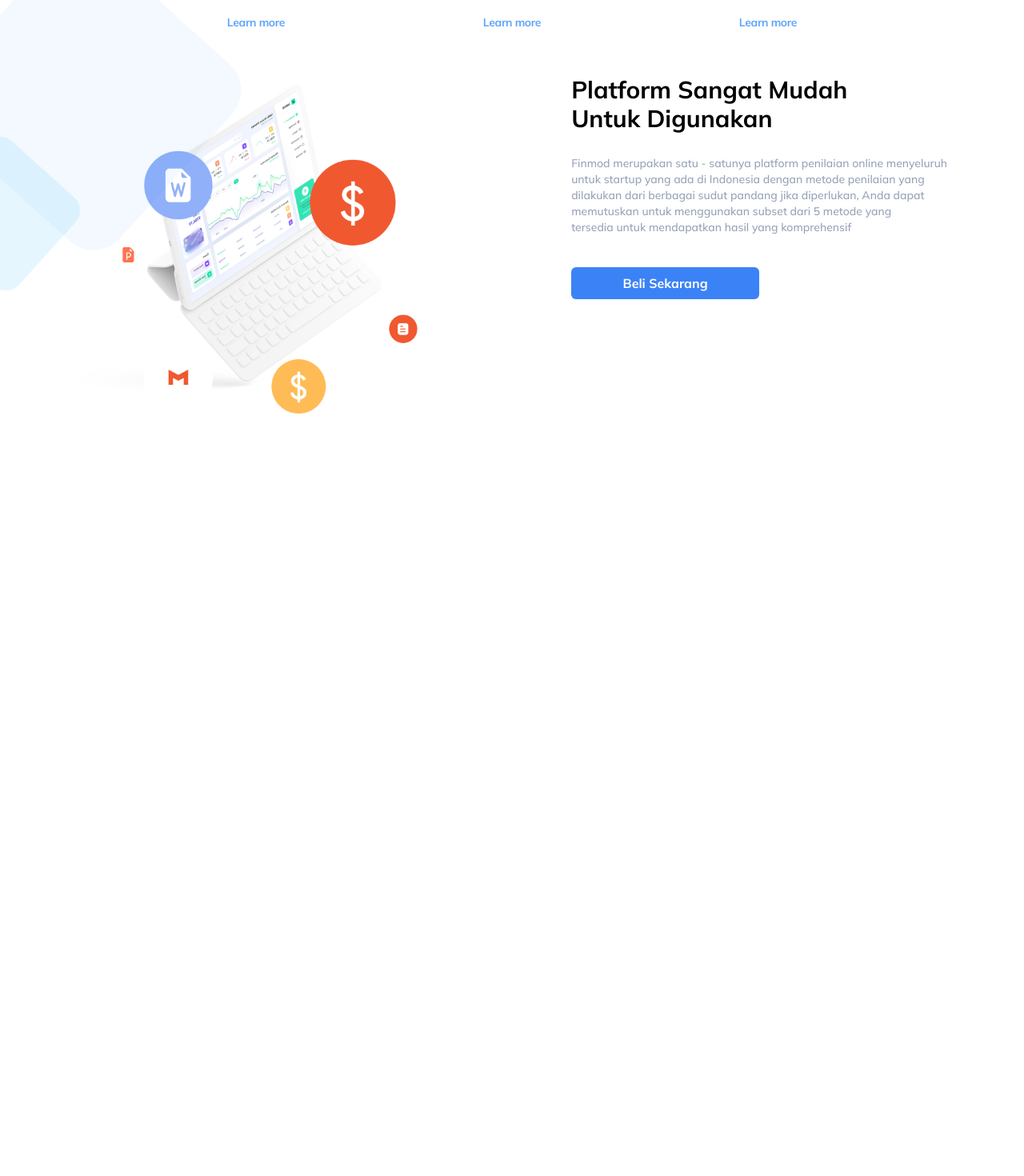
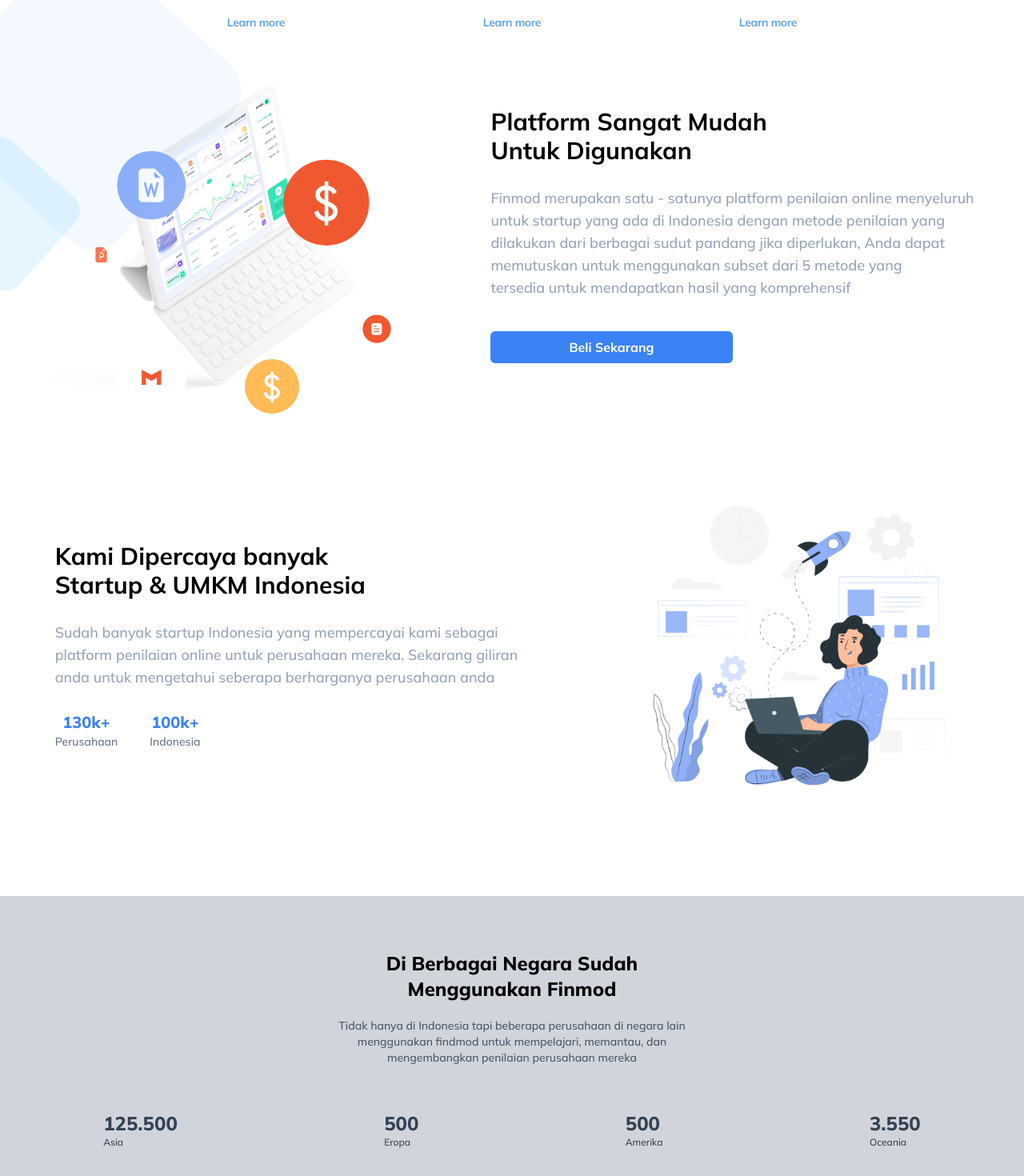
Before and after one commit to Trigha/single-landingPage, a React (Create React App) app: page / in a window 1280 px wide. Shown: the part 1450-2920 px from the top of the page at 80% size. Before the commit the page ends 1967 px from the top, so only its background shows below. Built offline with nearby package versions, Linux system fonts and the light colour scheme.

Commit message:
add about page section 4

```diff
--- a/src/component/about/about.jsx
+++ b/src/component/about/about.jsx
@@ -8,10 +8,11 @@
 import bgAbout from '../../img/Group.png';
 import bgAbout2 from '../../img/Group103.png';
 import bgAbout3 from '../../img/Group3.png';
+import startUp from '../../img/StartupLife.png';
 
 function About() {
   return (
-    <div className="pt-[50rem]">
+    <div className="pt-[50rem] h-full">
       <div className="mx-auto">
         <h1 className="font-bold text-3xl text-center">Mengapa Harus Kami</h1>
 
@@ -200,31 +201,123 @@
           className="hidden md:block mx-auto w-1/3 h-1/2"
         />
 
-        <div className="flex flex-col mx-auto">
+        <div className="flex flex-col mx-auto mt-10">
           <h1 className="font-bold text-center md:text-left text-black text-3xl">
             Platform Sangat Mudah
           </h1>
           <h1 className="font-bold text-center md:text-left text-black text-3xl">
             Untuk Digunakan
           </h1>
-          <p className="font-medium text-center md:text-left text-sm text-slate-400 mt-7">
+          <p className="font-medium text-center md:text-left text-sm md:text-lg text-slate-400 mt-7">
             Finmod merupakan satu - satunya platform penilaian online menyeluruh
           </p>
-          <p className="font-medium text-center md:text-left text-sm text-slate-400">
+          <p className="font-medium text-center md:text-left text-sm md:text-lg text-slate-400">
             untuk startup yang ada di Indonesia dengan metode penilaian yang
           </p>
-          <p className="font-medium text-center md:text-left text-sm text-slate-400">
+          <p className="font-medium text-center md:text-left text-sm md:text-lg text-slate-400">
             dilakukan dari berbagai sudut pandang jika diperlukan, Anda dapat
           </p>
-          <p className="font-medium text-center md:text-left text-sm text-slate-400">
+          <p className="font-medium text-center md:text-left text-sm md:text-lg text-slate-400">
             memutuskan untuk menggunakan subset dari 5 metode yang
           </p>
-          <p className="font-medium text-center md:text-left text-sm text-slate-400">
+          <p className="font-medium text-center md:text-left text-sm md:text-lg text-slate-400">
             tersedia untuk mendapatkan hasil yang komprehensif
           </p>
-          <button className="bg-blue-500 hover:bg-blue-700 text-white font-bold py-2 px-4 rounded-md mt-10 w-1/2">
+          <button className="bg-blue-500 hover:bg-blue-700 text-white font-bold py-2 px-4 rounded-md mt-10 w-1/2 mx-auto md:mx-0">
             Beli Sekarang
           </button>
+        </div>
+      </div>
+      {/* section about 3 */}
+      <div className="flex ">
+        <div className="flex flex-col mx-auto mt-20 md:mt-36 lg:mt-40">
+          <h1 className="font-bold text-center md:text-left text-black text-3xl">
+            Kami Dipercaya banyak
+          </h1>
+          <h1 className="font-bold text-center md:text-left text-black text-3xl">
+            Startup & UMKM Indonesia
+          </h1>
+          <p className="font-medium text-center md:text-left text-sm lg:text-lg text-slate-400 mt-7">
+            Sudah banyak startup Indonesia yang mempercayai kami sebagai
+          </p>
+          <p className="font-medium text-center md:text-left text-sm lg:text-lg text-slate-400">
+            platform penilaian online untuk perusahaan mereka. Sekarang giliran
+          </p>
+          <p className="font-medium text-center md:text-left text-sm lg:text-lg text-slate-400">
+            anda untuk mengetahui seberapa berharganya perusahaan anda
+          </p>
+
+          <div className="flex justify-around md:justify-start mt-7">
+            <div className="flex flex-col md:mr-10">
+              <h1 className="text-blue-500 font-extrabold text-xl">130k+</h1>
+              <p className="text-slate-500 font-medium text-sm">Perusahaan</p>
+            </div>
+            <div className="flex flex-col">
+              <h1 className="text-blue-500 font-extrabold text-xl">100k+</h1>
+              <p className="text-slate-500 font-medium text-sm">Indonesia</p>
+            </div>
+          </div>
+        </div>
+        <img
+          src={startUp}
+          alt="about"
+          className="hidden md:block md:mt-20 w-1/3 h-1/2 mx-auto"
+        />
+      </div>
+      {/* section about 4 */}
+      <div className="flex justify-center items-center mt-24">
+        <div className="bg-gray-300 shadow-lg w-full h-80 md:h-96 py-10 col-span-1 mx-auto">
+          <div className="flex flex-col mx-auto py-4 md:py-7">
+            <h1 className="font-extrabold text-center  text-black text-2xl">
+              Di Berbagai Negara Sudah
+            </h1>
+            <h1 className="font-extrabold text-center  text-black text-2xl">
+              Menggunakan Finmod
+            </h1>
+            <p className="text-sm text-slate-600 text-center mt-5 font-normal">
+              Tidak hanya di Indonesia tapi beberapa perusahaan di negara lain
+            </p>
+            <p className="text-sm text-slate-600 text-center font-normal">
+              menggunakan findmod untuk mempelajari, memantau, dan
+            </p>
+            <p className="text-sm text-slate-600 text-center font-normal">
+              mengembangkan penilaian perusahaan mereka
+            </p>
+          </div>
+          <div className="flex justify-around py-7">
+            <div className="flex flex-col">
+              <h1 className="text-left font-extrabold text-2xl text-slate-700">
+                125.500
+              </h1>
+              <p className="text-left font-normal text-xs text-slate-700">
+                Asia
+              </p>
+            </div>
+            <div className="flex flex-col">
+              <h1 className="text-left font-extrabold text-2xl text-slate-700">
+                500
+              </h1>
+              <p className="text-left font-normal text-xs text-slate-700">
+                Eropa
+              </p>
+            </div>
+            <div className="flex flex-col">
+              <h1 className="text-left font-extrabold text-2xl text-slate-700">
+                500
+              </h1>
+              <p className="text-left font-normal text-xs text-slate-700">
+                Amerika
+              </p>
+            </div>
+            <div className="flex flex-col">
+              <h1 className="text-left font-extrabold text-2xl text-slate-700">
+                3.550
+              </h1>
+              <p className="text-left font-normal text-xs text-slate-700">
+                Oceania
+              </p>
+            </div>
+          </div>
         </div>
       </div>
     </div>
```
Also changed, not shown: src/img/StartupLife.png (renamed from src/img/Startup life-pana 2.png).
